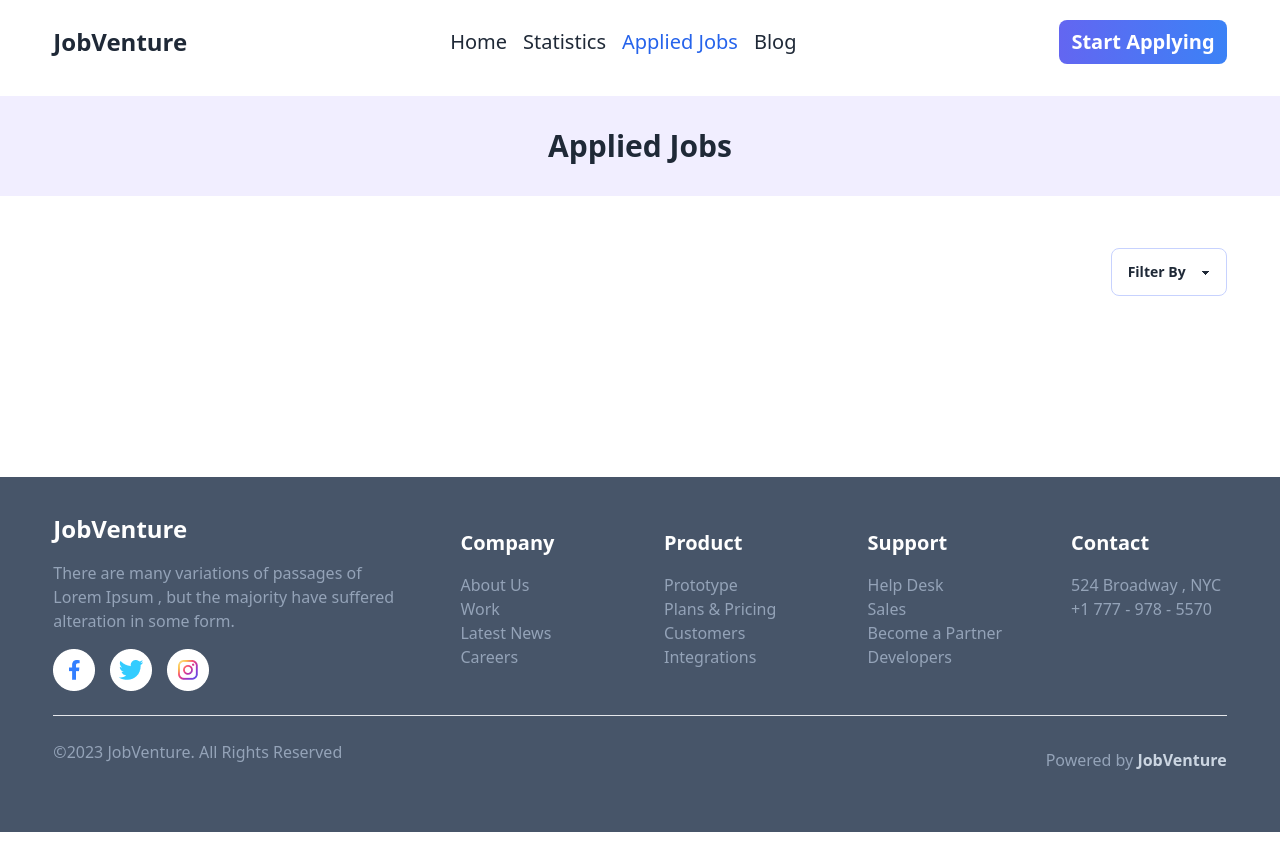
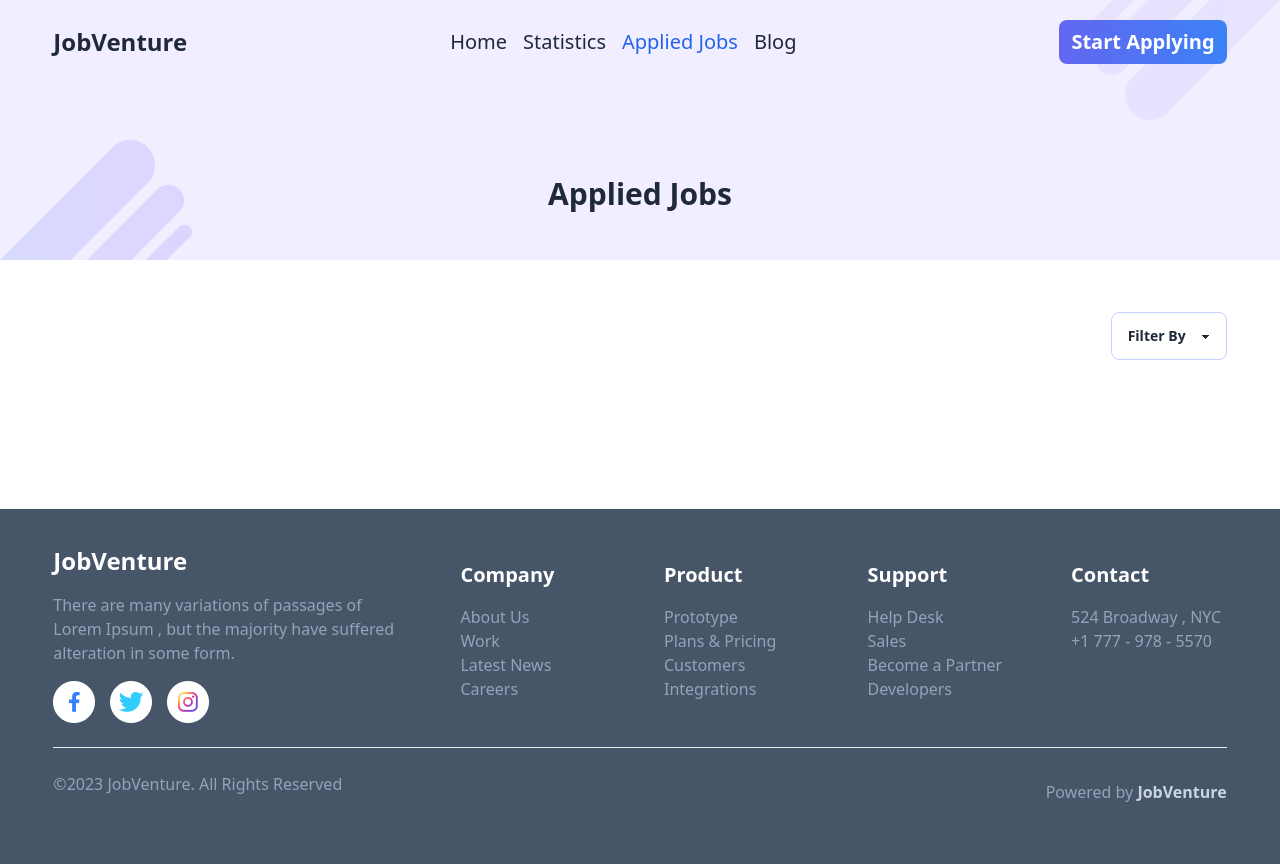
Before and after one commit to Humayun63/job-venture, a React (Vite) app: page /applied-jobs in a window 1280 px wide. Before the commit the page ends 832 px from the top, so only its background shows below. Built offline with nearby package versions, Linux system fonts and the light colour scheme.

Commit message:
banner and conditional header done

```diff
--- a/index.html
+++ b/index.html
@@ -2,7 +2,6 @@
 <html lang="en">
   <head>
     <meta charset="UTF-8" />
-    <link rel="icon" type="image/svg+xml" href="" />
     <meta name="viewport" content="width=device-width, initial-scale=1.0" />
     <title>JobVenture</title>
   </head>
--- a/src/Components/Banner.jsx
+++ b/src/Components/Banner.jsx
@@ -2,7 +2,7 @@ import React from 'react';
 
 const Banner = ({title}) => {
     return (
-        <div className='bg-[#f1eeff] p-8'>
+        <div className='my-banner'>
             <h2 className='text-center text-3xl font-semibold'>{title}</h2>
         </div>
     );
--- a/src/Components/Header.jsx
+++ /dev/null
@@ -1,11 +0,0 @@
-import React from 'react';
-
-const Header = () => {
-    return (
-        <div>
-            header
-        </div>
-    );
-};
-
-export default Header;
--- a/src/Components/Layout.jsx
+++ b/src/Components/Layout.jsx
@@ -1,5 +1,4 @@
 import React from 'react';
-import Header from './Header';
 import { Outlet } from 'react-router-dom';
 import Footer from './Footer';
 import Nav from './Nav';
--- a/src/Components/Nav.jsx
+++ b/src/Components/Nav.jsx
@@ -1,26 +1,30 @@
 import React, { useState } from 'react';
 import { Bars3Icon, XCircleIcon } from '@heroicons/react/24/solid'
-import { Link, NavLink } from 'react-router-dom';
+import { Link, NavLink, useLocation } from 'react-router-dom';
+
 const Nav = () => {
     const [isOpen, setIsOpen] = useState(false)
+    const { pathname } = useLocation();
+    const isHome = pathname === '/';
     return (
-        <nav className='my-container h-16 px-4 relative lg:mt-4'>
+        <div className={`${!isHome && 'nav-design'}`}>
+            <nav className={`my-container h-16 px-4 relative lg:mt-4`}>
                 <div className='flex items-center justify-between'>
                     <Link to='/'>
                         <span className='text-2xl font-bold'>JobVenture</span>
                     </Link>
                     <ul className='lg:flex gap-4 hidden'>
                         <li>
-                        <NavLink to='/' className={({ isActive }) => (isActive ? 'active' : 'default')} onClick={()=> setIsOpen(false)}>Home</NavLink>
+                            <NavLink to='/' className={({ isActive }) => (isActive ? 'active' : 'default')} onClick={() => setIsOpen(false)}>Home</NavLink>
                         </li>
                         <li>
-                        <NavLink to='/statistics' className={({ isActive }) => (isActive ? 'active' : 'default')} onClick={()=> setIsOpen(false)}>Statistics</NavLink>
+                            <NavLink to='/statistics' className={({ isActive }) => (isActive ? 'active' : 'default')} onClick={() => setIsOpen(false)}>Statistics</NavLink>
                         </li>
                         <li>
-                        <NavLink to='/applied-jobs' className={({ isActive }) => (isActive ? 'active' : 'default')} onClick={()=> setIsOpen(false)}>Applied Jobs</NavLink>
+                            <NavLink to='/applied-jobs' className={({ isActive }) => (isActive ? 'active' : 'default')} onClick={() => setIsOpen(false)}>Applied Jobs</NavLink>
                         </li>
                         <li>
-                        <NavLink to='/blog' className={({ isActive }) => (isActive ? 'active' : 'default')} onClick={()=> setIsOpen(false)}>Blog</NavLink>
+                            <NavLink to='/blog' className={({ isActive }) => (isActive ? 'active' : 'default')} onClick={() => setIsOpen(false)}>Blog</NavLink>
                         </li>
                     </ul>
                     <div className='hidden lg:block'>
@@ -39,16 +43,16 @@ const Nav = () => {
                             <span className='text-2xl font-bold'>JobVenture</span>
                         </Link>
                         <ul className='my-4'>
-                        <li className='mt-2' onClick={()=> setIsOpen(false)}>
+                            <li className='mt-2' onClick={() => setIsOpen(false)}>
                                 <NavLink to='/' className={({ isActive }) => (isActive ? 'active' : 'default')}>Home</NavLink>
                             </li>
-                        <li className='mt-2' onClick={()=> setIsOpen(false)}>
+                            <li className='mt-2' onClick={() => setIsOpen(false)}>
                                 <NavLink to='/statistics' className={({ isActive }) => (isActive ? 'active' : 'default')}>Statistics</NavLink>
                             </li>
-                        <li className='mt-2' onClick={()=> setIsOpen(false)}>
+                            <li className='mt-2' onClick={() => setIsOpen(false)}>
                                 <NavLink to='/applied-jobs' className={({ isActive }) => (isActive ? 'active' : 'default')}>Applied Jobs</NavLink>
                             </li>
-                        <li className='mt-2' onClick={()=> setIsOpen(false)}>
+                            <li className='mt-2' onClick={() => setIsOpen(false)}>
                                 <NavLink to='/blog' className={({ isActive }) => (isActive ? 'active' : 'default')}>Blog</NavLink>
                             </li>
                         </ul>
@@ -59,6 +63,7 @@ const Nav = () => {
 
                 }
             </nav>
+        </div>
     );
 };
 
--- a/src/index.css
+++ b/src/index.css
@@ -1,8 +1,26 @@
 @tailwind base;
 @tailwind components;
 @tailwind utilities;
+
 .my-container{
     @apply  lg:w-11/12 mx-auto mb-4 py-1 px-3 lg:px-0
+}
+.nav-design{
+    background-image: url('/src/assets/nav-bg.png');
+    background-repeat: no-repeat;
+    background-position: top right;
+    background-size: 15%;
+    @apply bg-[#f1eeff] my-0 pt-4 lg:pb-12 pb-5
+}
+.nav-design > nav{
+    @apply my-0
+}
+.my-banner{
+    background-image: url('/src/assets/banner-bg.png');
+    background-repeat: no-repeat;
+    background-position: bottom left;
+    background-size: 15%;
+    @apply bg-[#f1eeff] lg:p-12 p-5
 }
 .active{
     @apply text-xl font-medium text-blue-600
```
Also changed, not shown: src/assets/banner-bg.png (added), src/assets/nav-bg.png (added). Lines whose indentation alone changed are shown as unchanged.
